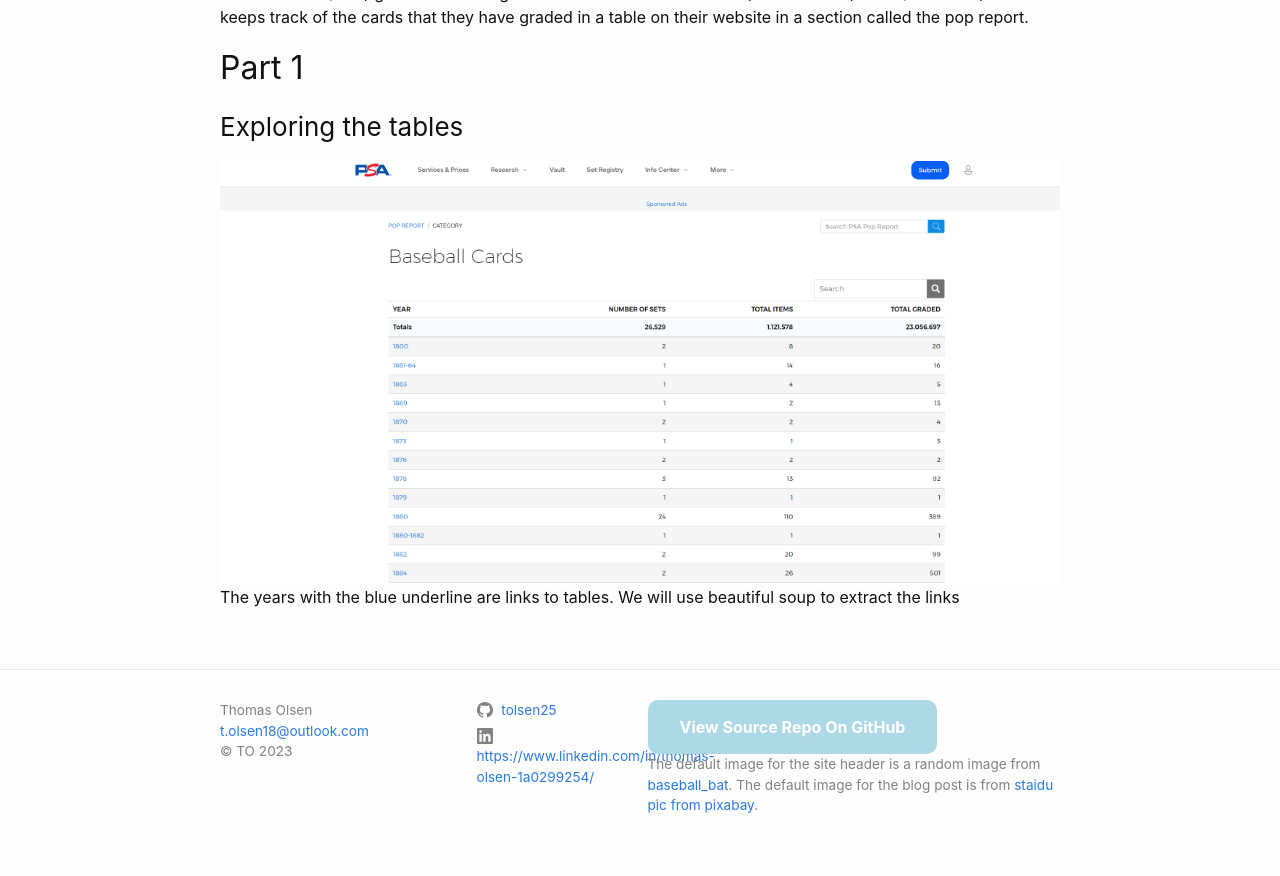
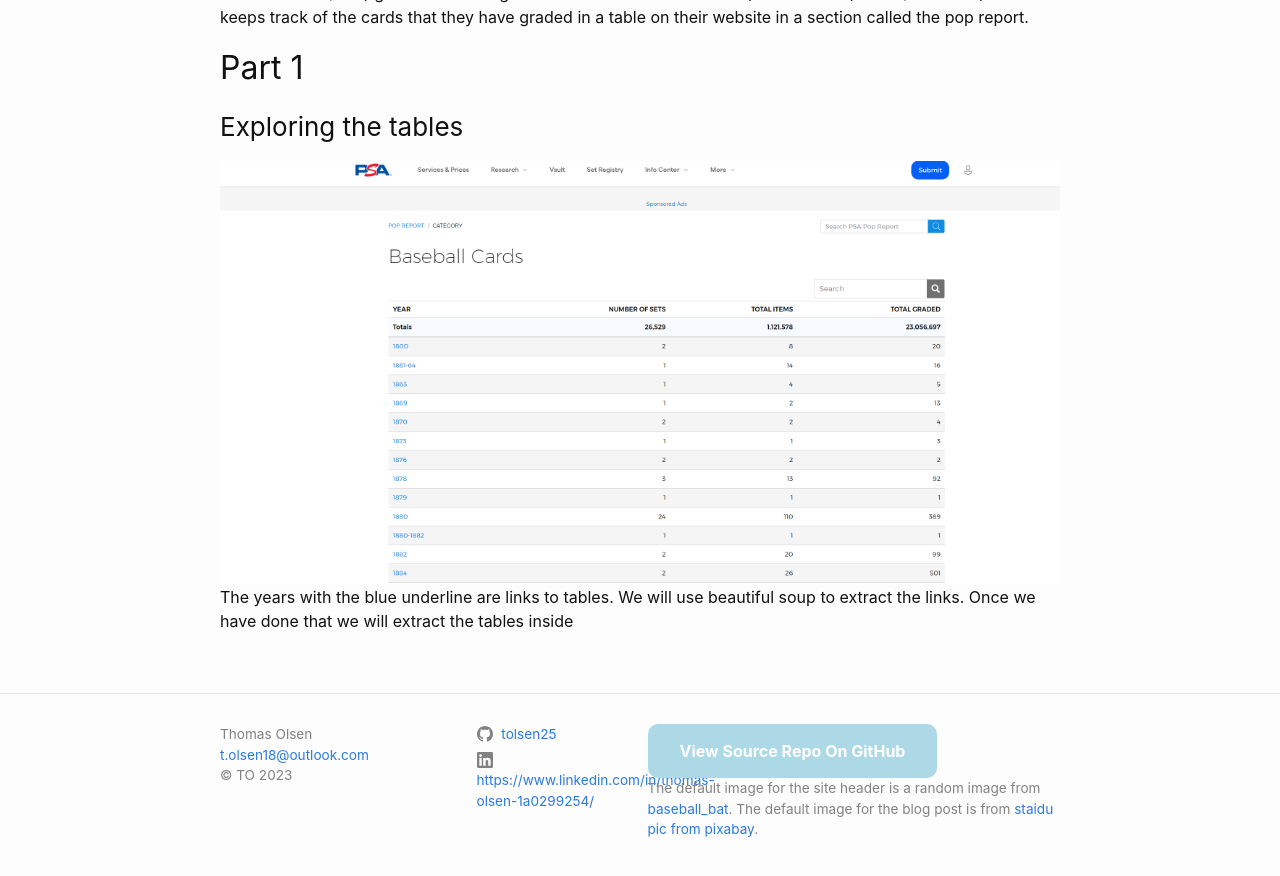
Before and after one commit to tolsen25/tolsen25.github.io, a Jekyll site: the page built from posts/2023-12-13-final.md, in a window 1280 px wide and 900 px high, scrolled down 611 px. Shown: the top 876 px of the window. Built offline with Jekyll 4.4.1, drawn with Linux system fonts in a browser that asks for light colours; comment, search, counter and statistics services are not loaded.

Commit message:
Update 2023-12-13-final.md

```diff
--- a/posts/2023-12-13-final.md
+++ b/posts/2023-12-13-final.md
@@ -11,4 +11,4 @@
 ## Part 1
 ### Exploring the tables
 ![Figure](https://github.com/tolsen25/tolsen25.github.io/blob/main/_posts/yearLinks.png)
-The years with the blue underline are links to tables.  We will use beautiful soup to extract the links
+The years with the blue underline are links to tables.  We will use beautiful soup to extract the links. Once we have done that we will extract the tables inside
```
